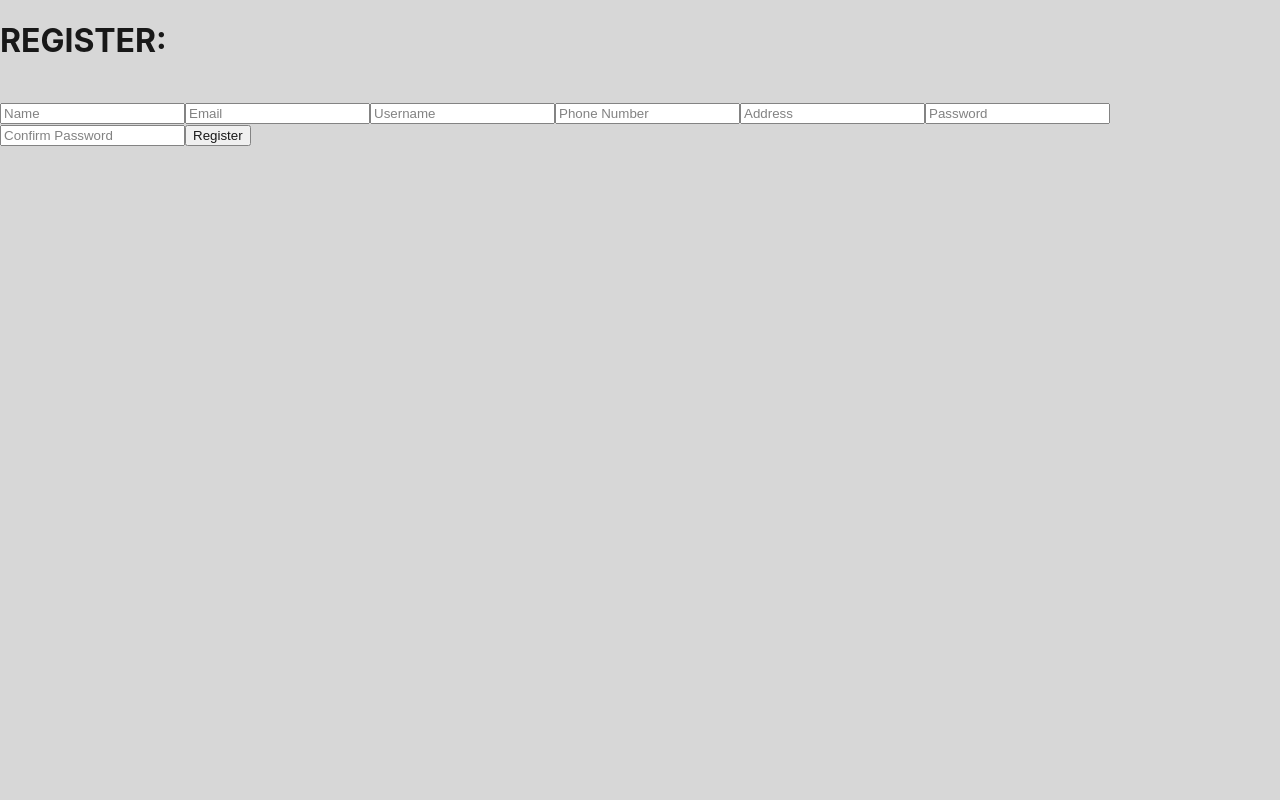
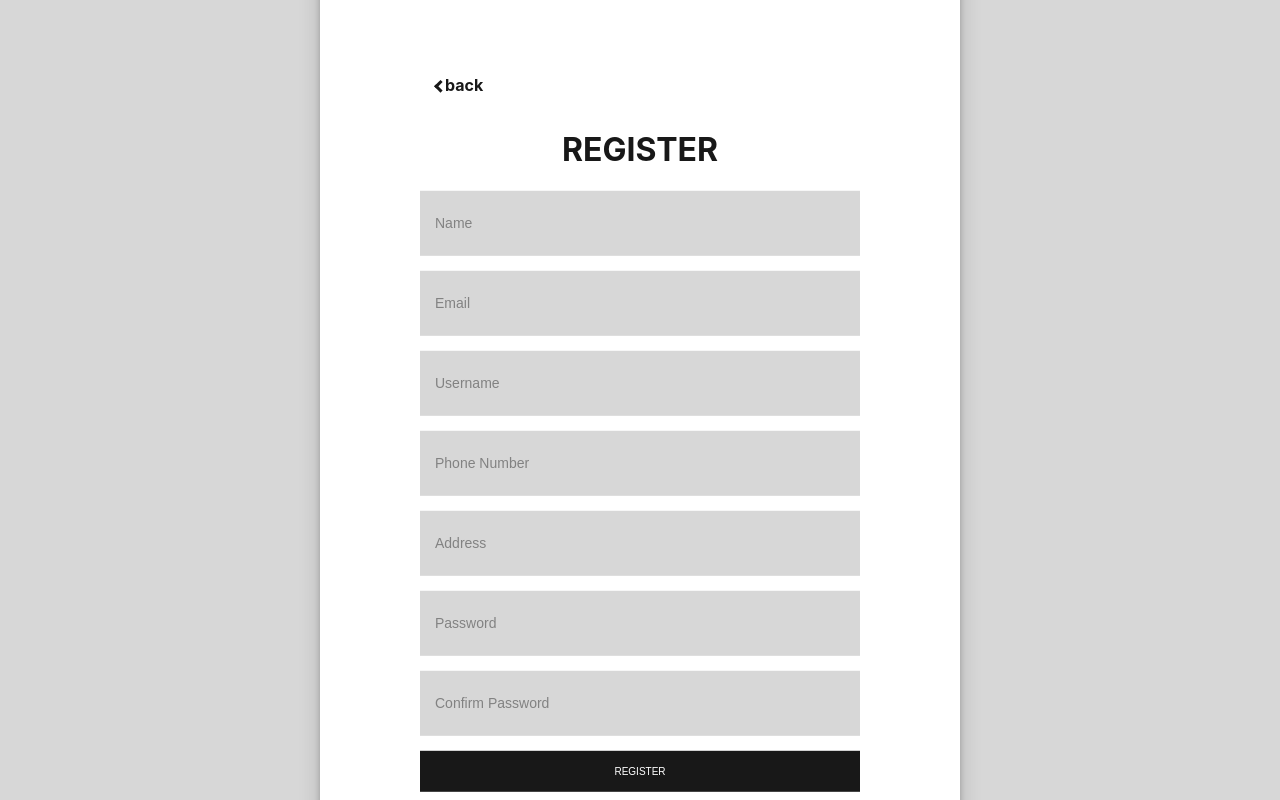
Before and after one commit to RMIT-SEPT/majorproject-2-thurs-18-30-6, a React (Create React App) app in the folder FrontEnd/frontend-react/: page /register in a window 1280 px wide. Shown: the top 800 px of the page. Built offline with nearby package versions, Linux system fonts and the light colour scheme.

Commit message:
Added CSS to register page and main page

```diff
--- a/FrontEnd/frontend-react/src/assets/footer.css
+++ b/FrontEnd/frontend-react/src/assets/footer.css
@@ -10,6 +10,7 @@
     color: white;
     background: black;
     height: 40px;
+    opacity: 80%;
     border-top: 1px solid black;
 }
 
--- a/FrontEnd/frontend-react/src/assets/header.css
+++ b/FrontEnd/frontend-react/src/assets/header.css
@@ -15,39 +15,49 @@
 
 .title {
     text-align: center;
+    font-size: 30px;
+    font-weight: bold;
 }
 
 .navbar {
     position: absolute;
     top: 40%;
-    right: 15px;
     @include translateY(-40%);
 }
 
 .list {
     list-style-type: none;
+
 }
 
 .mainNav {
-    display: inline-block;
-    margin-right: 150px;
+    display: inline-flex;
+    list-style-type: none;
+    margin: 0;
+    padding-left: 50px;
     line-height: normal;
 }
 
 .loginNav {
-    display: inline-block;
-    margin-right: 15px;
-    margin-left: 100px;
+    display: inline-flex;
+    margin: auto;
+    left: 15px;
     line-height: normal;
+    padding-left: 750px;
 }
 
 .registerNav {
-    display: inline-block;
-    margin-right: 15px;
+    display: inline-flex;
+    margin: auto;
     line-height: normal;
+    padding-left: 25px;
 }
 
 a {
+
+    display: block;
+    text-align: center;
+    padding: 14px 16px;
     text-decoration: none;
     color: white;
 }
--- a/FrontEnd/frontend-react/src/assets/loginpage.css
+++ b/FrontEnd/frontend-react/src/assets/loginpage.css
@@ -2,17 +2,17 @@
     CSS file for loginpage of react website
     Author: Rodrigo Miguel Rojas (s3784466)
  */
-.text{
+.textLog{
     text-align: center;
     margin-top: 50px;
 }
-.login{
+.loginLog{
     width: 360px;
     padding: 150px;
     margin: auto;
 }
 
-.form {
+.formLog {
     background: white;
     position: absolute;
     top: 50%;
@@ -22,7 +22,7 @@
     padding: 100px;
     box-shadow:0 0 20px 0 rgba(0, 0, 0, 0.2), 0 5px 5px 0 rgba(0, 0, 0, 0.24);
 }
-.form button {
+.formLog button {
     text-transform: uppercase;
     outline: 0;
     background: black;
@@ -33,10 +33,10 @@
     font-size: 14px;
     cursor: pointer;
 }
-.form button:hover {
+.formLog button:hover {
     background: darkgrey;
 }
-.form input {
+.formLog input {
     outline: 0;
     background: lightgrey;
     width: 100%;
@@ -48,32 +48,32 @@
     font-size: 14px;
 }
 
-.register {
+.registerLog {
     text-align: center;
     color: grey;
 }
-.link {
+.linkLog {
     text-align: center;
     font-size: 14px;
     text-decoration: underline;
     color: royalblue;
 }
-.back {
+.backLog {
     text-align:left;
     color:black;
     font-weight: bold;
 
 }
-.head {
+.headLog {
     text-align:center;
 }
-.arrow {
+.arrowLog {
     border: solid black;
     border-width: 0 3px 3px 0;
     display: inline-block;
     padding: 3px;
 }
-.left {
+.leftLog {
     transform: rotate(135deg);
     -webkit-transform: rotate(135deg);
 }
--- /dev/null
+++ b/FrontEnd/frontend-react/src/assets/registerpage.css
@@ -0,0 +1,75 @@
+/*
+    CSS file for registerpage of react website
+    Author: Winston . (S3777969)
+ */
+
+.formReg {
+    background: white;
+    position: absolute;
+    top: 60%;
+    left: 50%;
+    transform: translate(-50%, -50%);
+    margin: auto;
+    padding: 100px;
+    box-shadow:0 0 20px 0 rgba(0, 0, 0, 0.2), 0 5px 5px 0 rgba(0, 0, 0, 0.24);
+}
+.formReg button {
+    text-transform: uppercase;
+    outline: 0;
+    background: black;
+    width:100%;
+    border: 0;
+    padding: 15px;
+    color: white;
+    font-size: 10px;
+    cursor: pointer;
+}
+
+.formReg button:hover {
+    background: darkgrey;
+}
+.formReg input {
+    outline: 0;
+    background: lightgrey;
+    width: 100%;
+    height: 65px;
+    border: 0;
+    margin: 0 0 15px;
+    padding: 15px;
+    box-sizing: border-box;
+    font-size: 14px;
+}
+
+.headReg {
+    text-align: center;
+}
+
+.backReg {
+    text-align:left;
+    color:black;
+    font-weight: bold;
+
+}
+
+.arrowReg {
+    border: solid black;
+    border-width: 0 3px 3px 0;
+    display: inline-block;
+    padding: 3px;
+}
+.leftReg {
+    transform: rotate(135deg);
+    -webkit-transform: rotate(135deg);
+}
+
+.loginReg {
+    text-align: center;
+    color: grey;
+}
+
+.linkReg {
+    text-align: center;
+    font-size: 14px;
+    text-decoration: underline;
+    color: royalblue;
+}
--- a/FrontEnd/frontend-react/src/components/header_component/header.js
+++ b/FrontEnd/frontend-react/src/components/header_component/header.js
@@ -12,7 +12,7 @@ class Header extends Component {
 
                 {/*Div for Website Logo (insert ref to logo image)*/}
                 <div className={'title'}>
-                    <h1>PROJECT TITLE</h1>
+                    AGME BOOKING
                 </div>
 
                 <nav className={'navbar'}>
@@ -23,6 +23,7 @@ class Header extends Component {
                         <li className={'loginNav'}><a href={"/login"}> Login </a></li>
                         <li className={'registerNav'}><a href={"/register"}> Register </a></li>
                     </ul>
+
                 </nav>
             </header>
         );
--- a/FrontEnd/frontend-react/src/components/pages/loginpage.js
+++ b/FrontEnd/frontend-react/src/components/pages/loginpage.js
@@ -55,10 +55,10 @@ class Loginpage extends Component {
 
     render() {
         return (
-            <div className="login">
-                <div className="form">
-                    <a className="back" href={"/"}><i className="arrow left"></i>back</a>
-                    <h2 className="head">Welcome!</h2>
+            <div className="loginLog">
+                <div className="formLog">
+                    <a className="backLog" href={"/"}><i className="arrowLog leftLog"></i>back</a>
+                    <h2 className="headLog">Welcome!</h2>
                     <form onSubmit={this.handleSubmit}>
                         <input type={'email'} name={'email'} placeholder={'Email'} value={this.state.email}
                                onChange={this.handleChange} required/>
@@ -67,7 +67,7 @@ class Loginpage extends Component {
 
                         <button type={'submit'}> Login</button>
                     </form>
-                    <h4 className="register">Don't have an account? <a className="link" href={"/register"}> Register</a></h4>
+                    <h4 className="registerLog">Don't have an account? <a className="linkLog" href={"/register"}> Register</a></h4>
                 </div>
 
             </div>
--- a/FrontEnd/frontend-react/src/components/pages/registerpage.js
+++ b/FrontEnd/frontend-react/src/components/pages/registerpage.js
@@ -5,6 +5,7 @@
 */
 import React, {Component} from 'react';
 import axios from 'axios';
+import '../../assets/registerpage.css'
 
 class Registerpage extends Component {
     constructor(props){
@@ -58,8 +59,9 @@ class Registerpage extends Component {
 
     render() {
         return (
-            <div>
-                <h1> REGISTER: </h1> <br/>
+            <div className={"formReg"}>
+                <a className="backReg" href={"/"}><i className="arrowReg leftReg"></i>back</a>
+                <h1 className={"headReg"}> REGISTER </h1>
                 <form onSubmit={this.handleSubmit}>
                     <input type={'text'} name={'name'} placeholder={'Name'} value={this.state.name} onChange={this.handleChange} required/>
                     <input type={'email'} name={'email'} placeholder={'Email'} value={this.state.email} onChange={this.handleChange} required/>
@@ -70,7 +72,9 @@ class Registerpage extends Component {
                     <input type={'password'} name={'confirm_password'} placeholder={'Confirm Password'} value={this.state.confirm_password} onChange={this.handleChange} required/>
 
                     <button type={'submit'}> Register </button>
+
                 </form>
+                <h4 className={"loginReg"}>Don't have an account? <a className="linkReg" href={"/login"}> Login</a></h4>
             </div>
         );
     }
```
